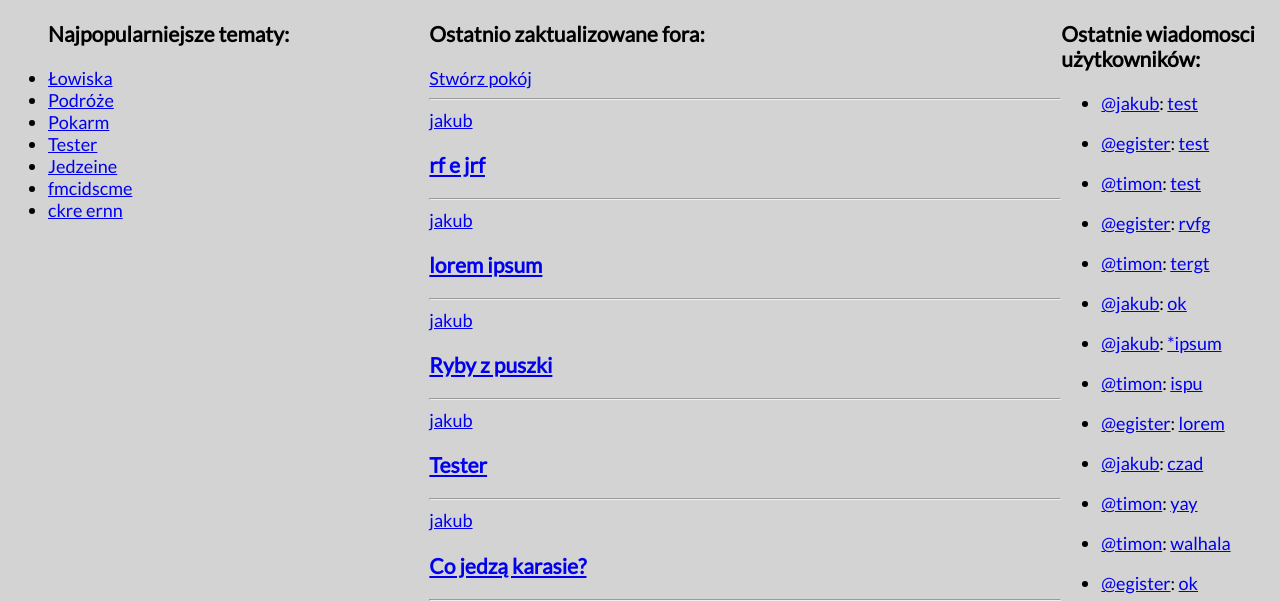
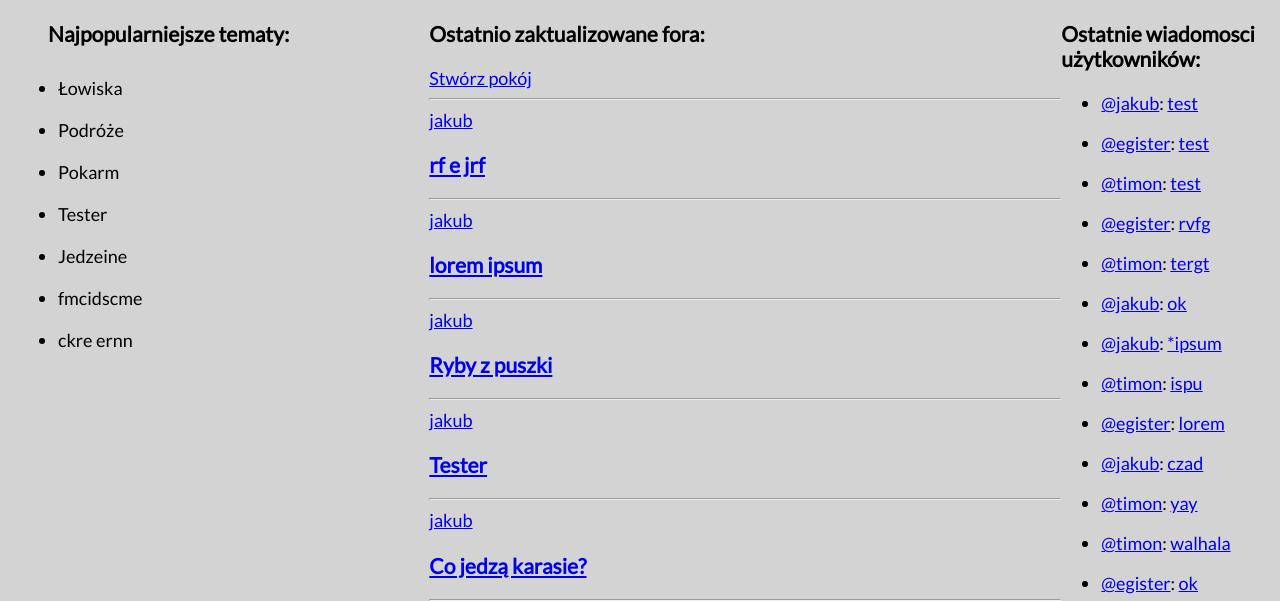
Before and after one commit to wul-fryk/co_jedza_karasie, a Django app: page / in a window 1280 px wide. Shown: the part 70-671 px from the top of the page. Run offline with Django 4.2, Linux system fonts and the light colour scheme; data comes from the database, SQL or seed files in the repository.

Commit message:
zrobienie topics component w css

```diff
--- a/fish/templates/fish/topics_component.html
+++ b/fish/templates/fish/topics_component.html
@@ -1,10 +1,17 @@
 <div class="topics_container">
     <ul>
-        <h3>Najpopularniejsze tematy:</h3>
-        {% for topic in topics %}
-        <li>
-            <a href="{% url 'topics_page' topic.id %}">{{topic.topic_name}}</a>
-        </li>
-        {% endfor %}
+        <div id="topics_header">
+            <h3>Najpopularniejsze tematy:</h3>
+        </div>
+        <div class="topics_elements">
+            {% for topic in topics %}
+            <div class="topic_element">
+                <li>
+                    <a href="{% url 'topics_page' topic.id %}" class="topic_link">{{topic.topic_name}}</a>
+                </li>
+            </div>
+            {% endfor %}
+        </div>
+
     </ul>
 </div>
--- a/static/styles/main.css
+++ b/static/styles/main.css
@@ -44,3 +44,16 @@ a.option_home:hover {color:black; text-decoration:none;}
 .opt:hover {
     background-color: #d9ecfa;
 }
+
+.topic_element {
+    padding: 10px;
+    background-color: lightgrey;
+}
+
+.topic_element:hover {
+    background-color: grey;
+}
+
+a.topic_link:link {color:black; text-decoration:none;}
+a.topic_link:visited {color:black; text-decoration:none;}
+a.topic_link:hover {color:grey; text-decoration:none;}
```
